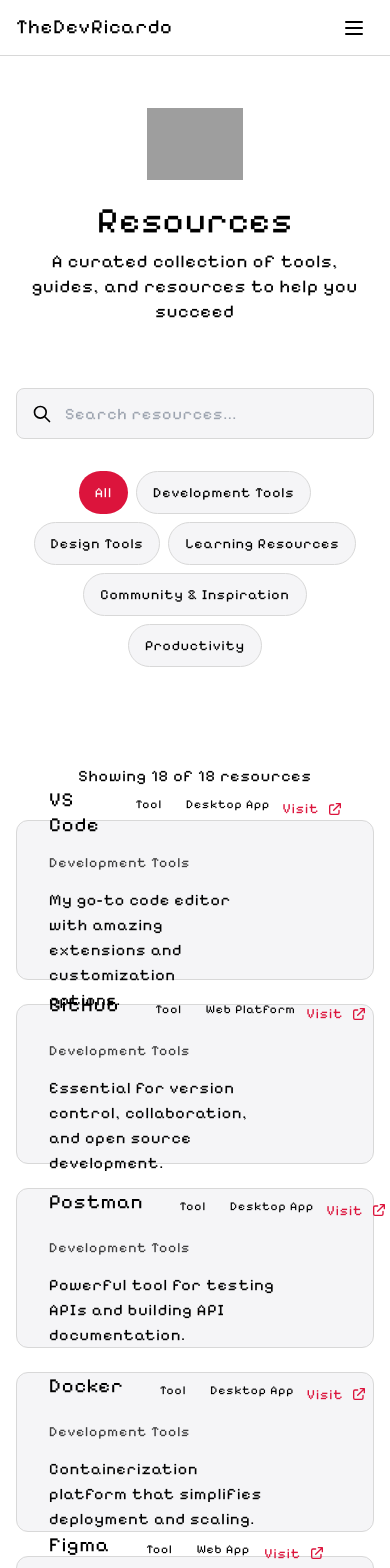
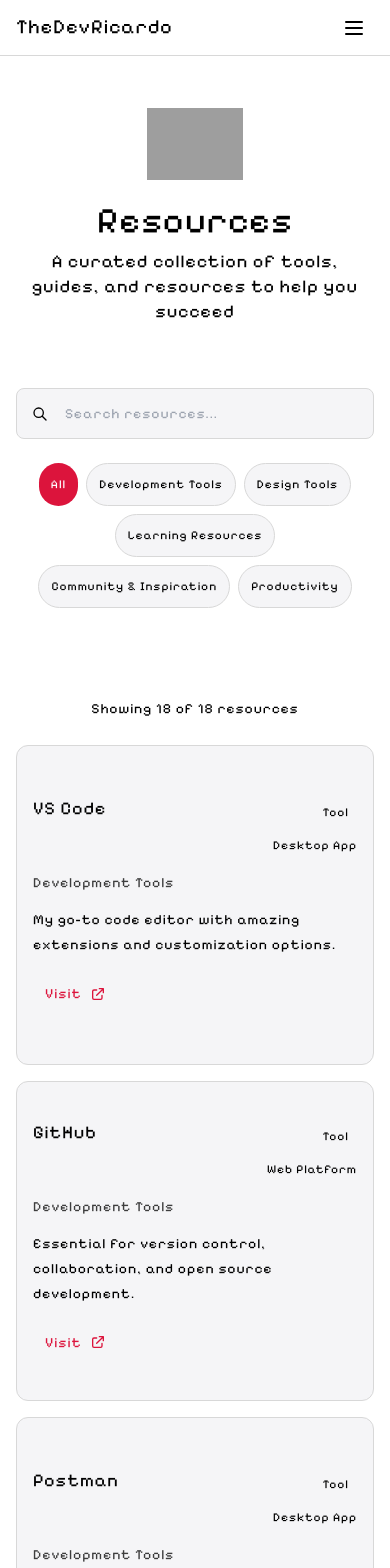
Before and after one commit to RicardoRonan/TheDevRicardo3.0, a Vue app: page /resources in a window 390 px wide. Shown: the top 1568 px of the page. Built offline with nearby package versions, Linux system fonts and the light colour scheme; grey boxes are pictures that could not be loaded; the HTML template or start-up script is replaced by a standard one.

Commit message:
Update README.md and Footer.vue with correct contact and social media links. Enhance Resources.vue layout for better responsiveness and user experience, including improved search bar and resource display adjustments.

```diff
--- a/src/components/Footer.vue
+++ b/src/components/Footer.vue
@@ -51,12 +51,12 @@
           <h3 class="font-pixelify font-semibold text-lg mb-4 text-theme">Social</h3>
           <ul class="space-y-2">
             <li>
-              <a href="https://github.com/TheDevRicardo" target="_blank" rel="noopener noreferrer" class="text-theme hover:text-accent-red transition-colors duration-150 font-pixelify">
+              <a href="https://github.com/RicardoRonan" target="_blank" rel="noopener noreferrer" class="text-theme hover:text-accent-red transition-colors duration-150 font-pixelify">
                 GitHub
               </a>
             </li>
             <li>
-              <a href="https://linkedin.com/in/thedevricardo" target="_blank" rel="noopener noreferrer" class="text-theme hover:text-accent-red transition-colors duration-150 font-pixelify">
+              <a href="https://www.linkedin.com/in/the-dev-ricardo/" target="_blank" rel="noopener noreferrer" class="text-theme hover:text-accent-red transition-colors duration-150 font-pixelify">
                 LinkedIn
               </a>
             </li>
--- a/src/components/Resources.vue
+++ b/src/components/Resources.vue
@@ -25,16 +25,16 @@
         </div>
 
         <!-- Full Width Search Bar -->
-        <div class="w-full px-4 sm:px-6 lg:px-8 mb-8">
+        <div class="w-full px-4 sm:px-6 lg:px-8 mb-6 md:mb-8">
           <div class="relative max-w-4xl mx-auto">
             <input
               v-model="searchQuery"
               type="text"
               placeholder="Search resources..."
               id="search-resources"
-              class="w-full px-4 py-3 pl-12 pr-4 bg-theme-light border border-theme rounded-lg focus:border-accent-red focus:outline-none transition-colors duration-300 font-pixelify text-theme placeholder-theme/60"
+              class="w-full px-4 py-3 pl-12 pr-4 bg-theme-light border border-theme rounded-lg focus:border-accent-red focus:outline-none transition-colors duration-300 font-pixelify text-theme placeholder-theme/60 text-sm md:text-base"
             />
-            <svg class="absolute left-4 top-1/2 transform -translate-y-1/2 w-5 h-5 text-theme/60" fill="none" stroke="currentColor" viewBox="0 0 24 24">
+            <svg class="absolute left-4 top-1/2 transform -translate-y-1/2 w-4 h-4 md:w-5 md:h-5 text-theme/60" fill="none" stroke="currentColor" viewBox="0 0 24 24">
               <path stroke-linecap="round" stroke-linejoin="round" stroke-width="2" d="M21 21l-6-6m2-5a7 7 0 11-14 0 7 7 0 0114 0z"></path>
             </svg>
           </div>
@@ -42,13 +42,13 @@
 
         <!-- Category Filters -->
         <div class="max-w-7xl mx-auto px-4 sm:px-6 lg:px-8">
-          <div class="flex flex-wrap justify-center gap-2 mb-8">
+          <div class="flex flex-wrap justify-center gap-2 mb-6 md:mb-8">
             <button
               v-for="category in categories"
               :key="category"
               @click="selectedCategory = category"
               :class="[
-                'px-4 py-2 rounded-full font-pixelify text-sm transition-all duration-300',
+                'px-3 py-2 md:px-4 rounded-full font-pixelify text-xs md:text-sm transition-all duration-300 whitespace-nowrap',
                 selectedCategory === category
                   ? 'bg-accent-red text-white'
                   : 'bg-theme-light text-theme hover:bg-theme hover:text-theme-light border border-theme'
@@ -64,21 +64,46 @@
       <section class="py-16">
         <div class="max-w-7xl mx-auto px-4 sm:px-6 lg:px-8">
           <!-- Results Counter -->
-          <div class="mb-8">
-            <p class="font-pixelify text-theme/75 text-center">
+          <div class="mb-6 md:mb-8">
+            <p class="font-pixelify text-theme/75 text-center text-sm md:text-base">
               Showing {{ filteredResources.length }} of {{ allResources.length }} resources
             </p>
           </div>
 
           <!-- Resources List -->
           <div v-if="filteredResources.length > 0" class="max-w-5xl mx-auto">
-            <div class="space-y-6">
+            <div class="space-y-4 md:space-y-6">
               <div
                 v-for="resource in filteredResources"
                 :key="resource.name"
-                class="bg-theme-light rounded-xl p-8 border border-theme hover:border-accent-red transition-all duration-300 hover:shadow-lg group"
-                style="height: 10rem;"
+                class="bg-theme-light rounded-xl p-4 md:p-6 border border-theme hover:border-accent-red transition-all duration-300 hover:shadow-lg group h-auto md:h-32"
               >
+                <!-- Mobile Layout -->
+                <div class="block md:hidden">
+                  <div class="flex items-start justify-between mb-3">
+                    <h3 class="font-pixelify font-bold text-lg text-theme group-hover:text-accent-red transition-colors flex-1 pr-2">{{ resource.name }}</h3>
+                    <div class="flex flex-col items-end gap-1 flex-shrink-0">
+                      <span class="px-2 py-1 bg-theme/10 text-theme text-xs font-pixelify rounded-full">{{ resource.type }}</span>
+                      <span v-if="resource.format" class="text-xs text-theme/60 font-pixelify text-right">{{ resource.format }}</span>
+                    </div>
+                  </div>
+                  <p class="font-pixelify text-sm text-theme opacity-75 mb-3">{{ resource.category }}</p>
+                  <p class="font-pixelify text-sm text-theme leading-relaxed mb-4 line-clamp-3">{{ resource.description }}</p>
+                  <a
+                    :href="resource.link"
+                    target="_blank"
+                    rel="noopener noreferrer"
+                    class="inline-flex items-center text-accent-red font-pixelify font-semibold text-sm hover:underline group-hover:text-accent-red/80 transition-colors px-3 py-2 rounded-lg hover:bg-accent-red/10 w-full justify-center"
+                  >
+                    {{ resource.type === 'Download' ? 'Download' : 'Visit' }}
+                    <svg class="w-4 h-4 ml-2" fill="none" stroke="currentColor" viewBox="0 0 24 24">
+                      <path stroke-linecap="round" stroke-linejoin="round" stroke-width="2" d="M10 6H6a2 2 0 00-2 2v10a2 2 0 002 2h10a2 2 0 002-2v-4M14 4h6m0 0v6m0-6L10 14"></path>
+                    </svg>
+                  </a>
+                </div>
+
+                <!-- Desktop Layout -->
+                <div class="hidden md:block">
                   <div class="flex items-start justify-between gap-6">
                     <div class="flex items-start flex-1 gap-6">
                       <div class="flex-1 min-w-0">
@@ -110,12 +135,13 @@
                 </div>
               </div>
             </div>
+          </div>
 
           <!-- No Results -->
-          <div v-else class="text-center py-16">
-            <div class="text-6xl mb-4">🔍</div>
-            <h3 class="font-pixelify font-bold text-2xl text-theme mb-2">No resources found</h3>
-            <p class="font-pixelify text-theme/75">Try adjusting your search or filter criteria</p>
+          <div v-else class="text-center py-12 md:py-16">
+            <div class="text-4xl md:text-6xl mb-4">🔍</div>
+            <h3 class="font-pixelify font-bold text-xl md:text-2xl text-theme mb-2">No resources found</h3>
+            <p class="font-pixelify text-theme/75 text-sm md:text-base">Try adjusting your search or filter criteria</p>
           </div>
         </div>
       </section>
@@ -401,4 +427,12 @@
 #search-resources {
   width: 100%;
 }
+
+/* Line clamp utility for mobile text truncation */
+.line-clamp-3 {
+  display: -webkit-box;
+  -webkit-line-clamp: 3;
+  -webkit-box-orient: vertical;
+  overflow: hidden;
+}
 </style>
```
Also changed, not shown: 2 other files (tests, documents, lock files or other folders). Lines whose indentation alone changed are shown as unchanged.
